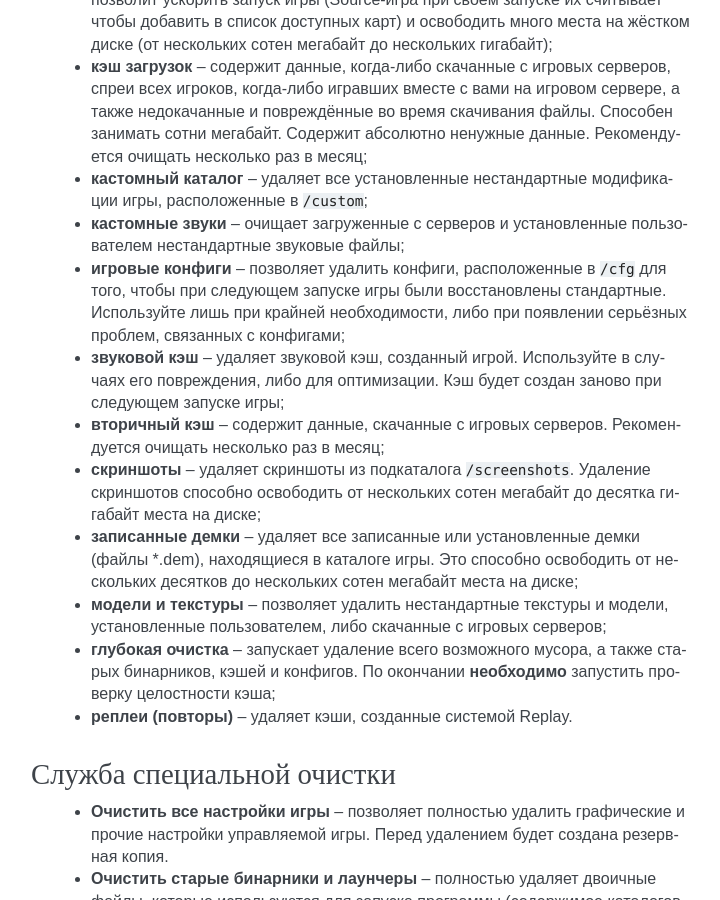
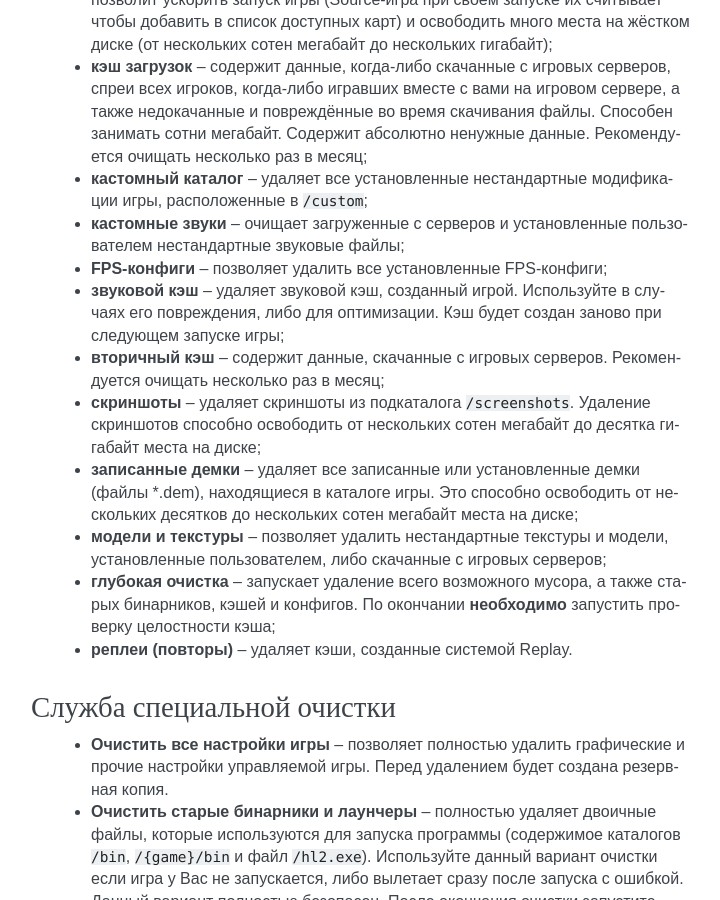
Before and after one commit to xvitaly/srcrepair, a Sphinx documentation site: the page built from docs/help/ru/source/cleanup.rst, in a window 1280 px wide and 900 px high, scrolled down 1666 px. Shown: the whole window, without its empty margins (389-1109 px from the left). Built offline with Sphinx 7.4.7, drawn with Linux system fonts in a browser that asks for light colours.

Commit message:
Updated offline help.

```diff
--- a/docs/help/ru/source/cleanup.rst
+++ b/docs/help/ru/source/cleanup.rst
@@ -60,7 +60,7 @@
  * **кэш загрузок** -- содержит данные, когда-либо скачанные с игровых серверов, спреи всех игроков, когда-либо игравших вместе с вами на игровом сервере, а также недокачанные и повреждённые во время скачивания файлы. Способен занимать сотни мегабайт. Содержит абсолютно ненужные данные. Рекомендуется очищать несколько раз в месяц;
  * **кастомный каталог** -- удаляет все установленные нестандартные модификации игры, расположенные в ``/custom``;
  * **кастомные звуки** -- очищает загруженные с серверов и установленные пользователем нестандартные звуковые файлы;
- * **игровые конфиги** -- позволяет удалить конфиги, расположенные в ``/cfg`` для того, чтобы при следующем запуске игры были восстановлены стандартные. Используйте лишь при крайней необходимости, либо при появлении серьёзных проблем, связанных с конфигами;
+ * **FPS-конфиги** -- позволяет удалить все установленные FPS-конфиги;
  * **звуковой кэш** -- удаляет звуковой кэш, созданный игрой. Используйте в случаях его повреждения, либо для оптимизации. Кэш будет создан заново при следующем запуске игры;
  * **вторичный кэш** -- содержит данные, скачанные с игровых серверов. Рекомендуется очищать несколько раз в месяц;
  * **скриншоты** -- удаляет скриншоты из подкаталога ``/screenshots``. Удаление скриншотов способно освободить от нескольких сотен мегабайт до десятка гигабайт места на диске;
--- a/docs/help/ru/source/fps-configs.rst
+++ b/docs/help/ru/source/fps-configs.rst
@@ -13,6 +13,8 @@
 На этой странице вы можете быстро установить один из доступных и протестированных нами FPS-конфигов в выбранную игру. Конфиг (файл конфигурации) представляет собой текстовый файл с именем ``autoexec.cfg``, который способен значительно увеличить производительность игры со значительной потерей качества выдаваемой картинки. Установленный конфиг можно редактировать в модуле :ref:`Редактор конфигов <editor-working>`.
 
 Внимание! Если вы используете FPS-конфиг, то настройки, находящиеся на вкладке **Графические настройки** не будут влиять на игру, т.к. настройки, полученные из конфига, имеют более высокий приоритет.
+
+Все FPS-конфиги загружаются из облака и распространяются по лицензии "как есть".
 
 .. index:: поддерживаемые FPS-конфиги
 .. _fps-available:
```
